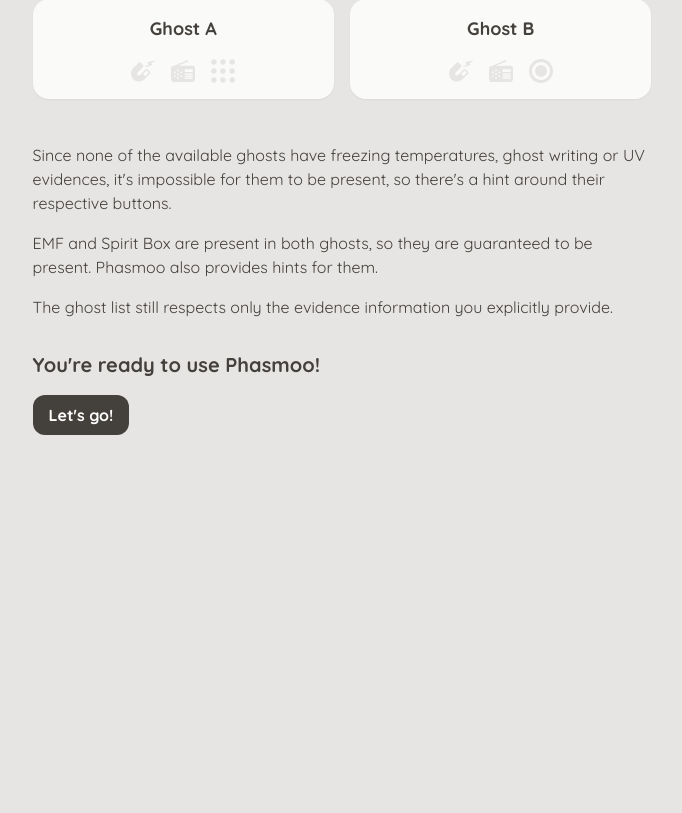
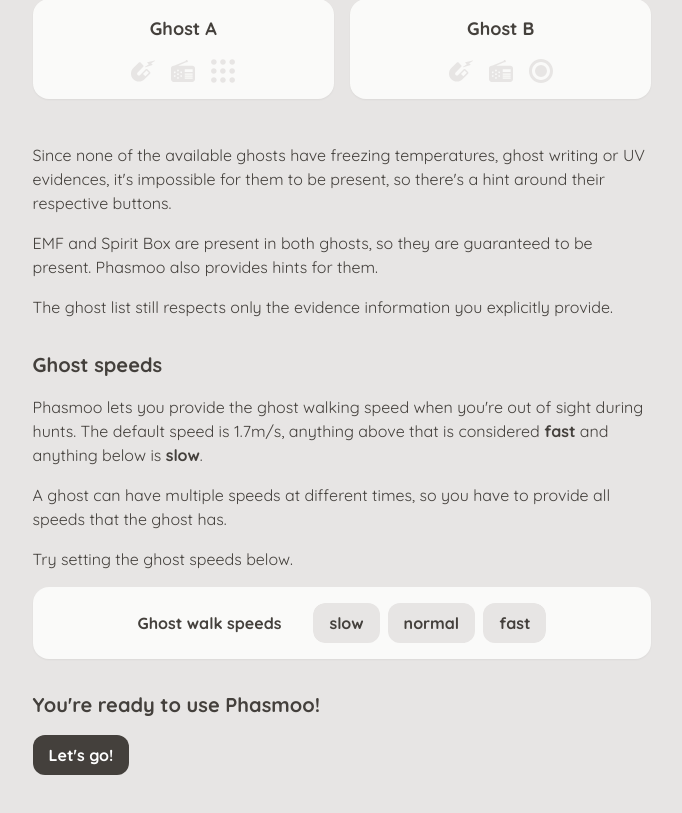
Before and after one commit to luizffgv/phasmoo, a Next.js app: page /manual in a window 1280 px wide. Shown: the part 2317-3130 px from the top of the page, without its empty margins (298-980 px from the left). Before the commit the page ends 2952 px from the top, so only its background shows below. Built offline with nearby package versions, Linux system fonts and the light colour scheme.

Commit message:
Add ghost speeds to manual

```diff
--- a/src/app/manual/page.tsx
+++ b/src/app/manual/page.tsx
@@ -13,6 +13,8 @@
 import EvidenceCountPicker from "../_components/evidence-count-picker";
 import Button from "../_components/button";
 import { Metadata } from "next";
+import GhostSpeedsProvider from "../_components/providers/ghost-speeds-provider";
+import GhostSpeedsPicker from "../_components/ghost-speeds-picker";
 
 export const metadata: Metadata = {
   title: "Phasmoo Manual",
@@ -174,6 +176,24 @@
               explicitly provide.
             </p>
           </Section>
+          <Section title="Ghost speeds" level={2}>
+            <p>
+              Phasmoo lets you provide the ghost walking speed when you&apos;re
+              out of sight during hunts. The default speed is 1.7m/s, anything
+              above that is considered <strong>fast</strong> and anything below
+              is <strong>slow</strong>.
+            </p>
+            <p>
+              A ghost can have multiple speeds at different times, so you have
+              to provide all speeds that the ghost has.
+            </p>
+            <p>Try setting the ghost speeds below.</p>
+            <GhostSpeedsProvider>
+              <div className="[container-type:inline-size]">
+                <GhostSpeedsPicker></GhostSpeedsPicker>
+              </div>
+            </GhostSpeedsProvider>
+          </Section>
           <Section title="You're ready to use Phasmoo!" level={2}>
             <div className="w-fit">
               <Button href="/">Let&apos;s go!</Button>
```
